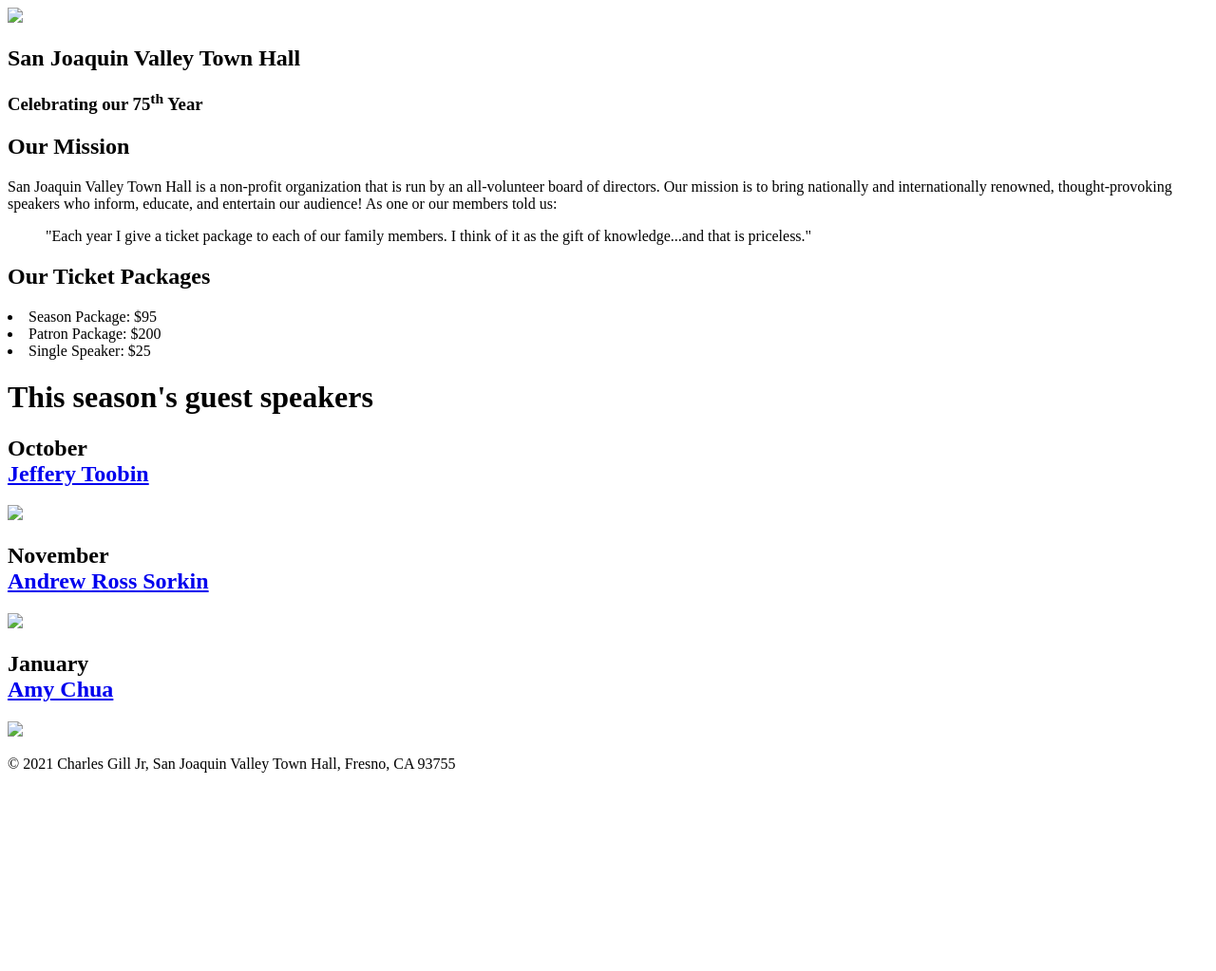
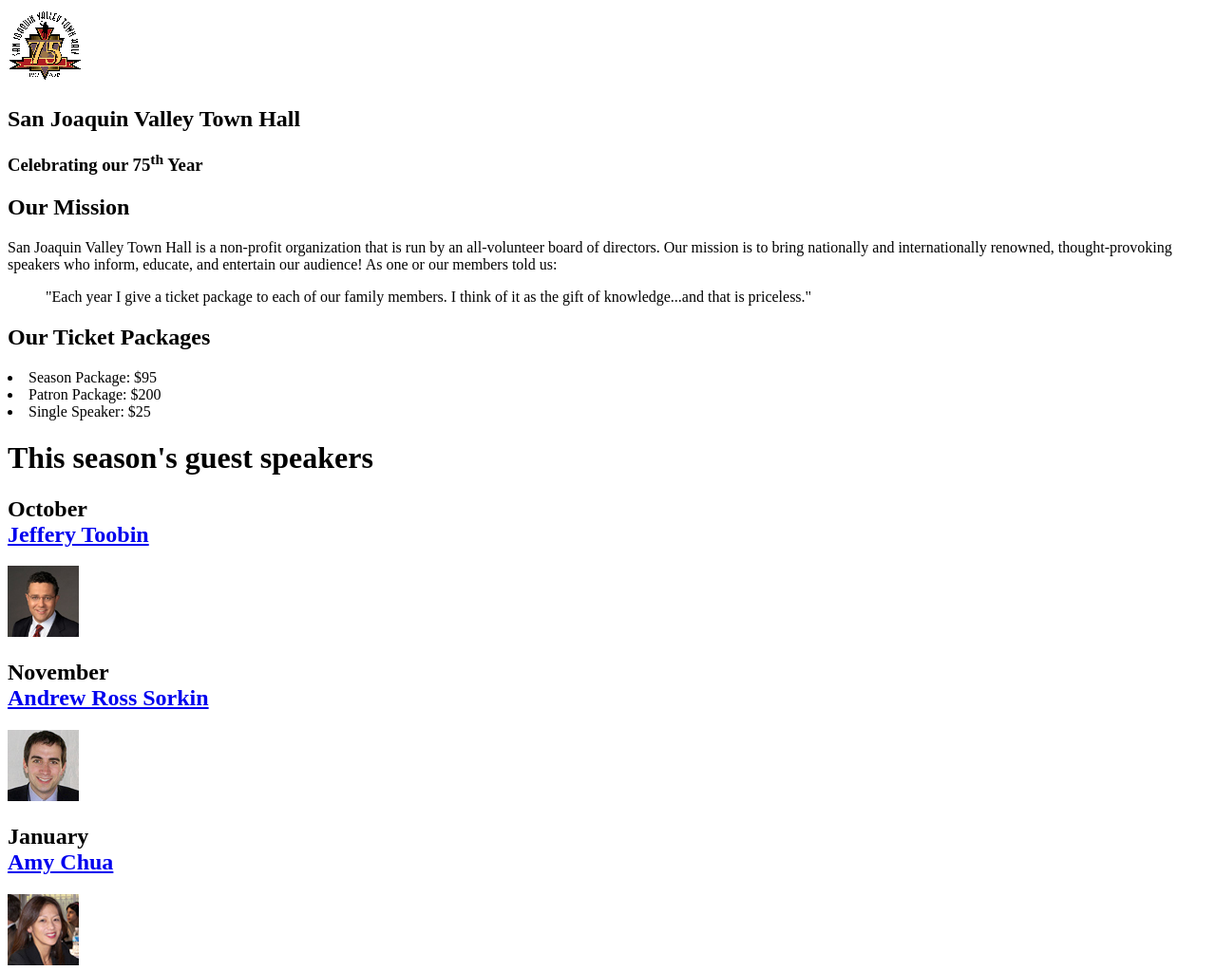
Before and after one commit to cj61500/A08, a plain HTML site: page index.html in a window 1280 px wide. Shown: the top 1023 px of the page at 95% size. Before the commit the page ends 830 px from the top, so only its background shows below. Drawn offline with Linux system fonts and the light colour scheme.

Commit message:
Update index.html

```diff
--- a/index.html
+++ b/index.html
@@ -4,12 +4,12 @@
 <head>
 	<meta charset="utf-8">
 	<title>San Joaquin Valley Town Hall</title>
-	<link rel="shortcut icon" href="images/favicon.ico">
+	<link rel="shortcut icon" href="favicon.ico">
 </head>
 
 <body>
 	<header>
-		<img src="town_hall_1/images/town_hall_logo.gif">
+		<img src="town_hall_logo.gif">
 		<h2>San Joaquin Valley Town Hall</h2>
 		<h3> Celebrating our 75<sup>th</sup> Year</h3>
 	</header>
@@ -26,13 +26,13 @@
 		<h1>This season's guest speakers</h1>
 		<h2>October <br>
 			<a href="toobin.html">Jeffery Toobin <a/></h2>
-		<img src="town_hall_1/images/toobin75.jpg">
+		<img src="toobin75.jpg">
 		<h2>November <br>
 			<a href="sorkin.html">Andrew Ross Sorkin <a/></h2>
-		<img src="town_hall_1/images/sorkin75.jpg">
+		<img src="sorkin75.jpg">
 		<h2>January <br>
 			<a href="chua.html">Amy Chua <a/></h2>
-		<img src="town_hall_1/images/chua75.jpg">
+		<img src="chua75.jpg">
 	</main>
 	<footer>
 		<p>&copy; 2021 Charles Gill Jr, San Joaquin Valley Town Hall, Fresno, CA 93755<p/>
```
